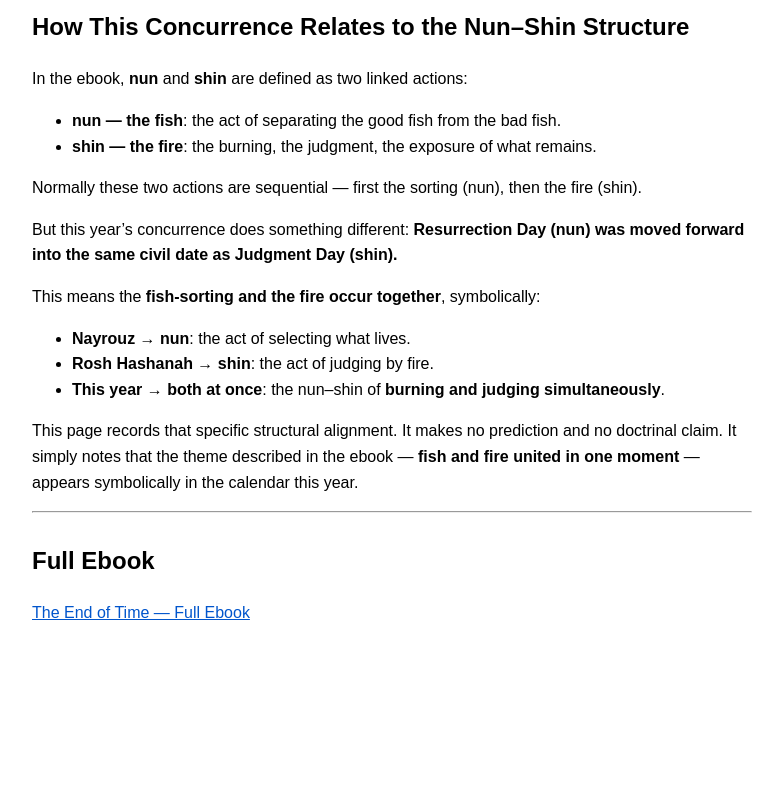
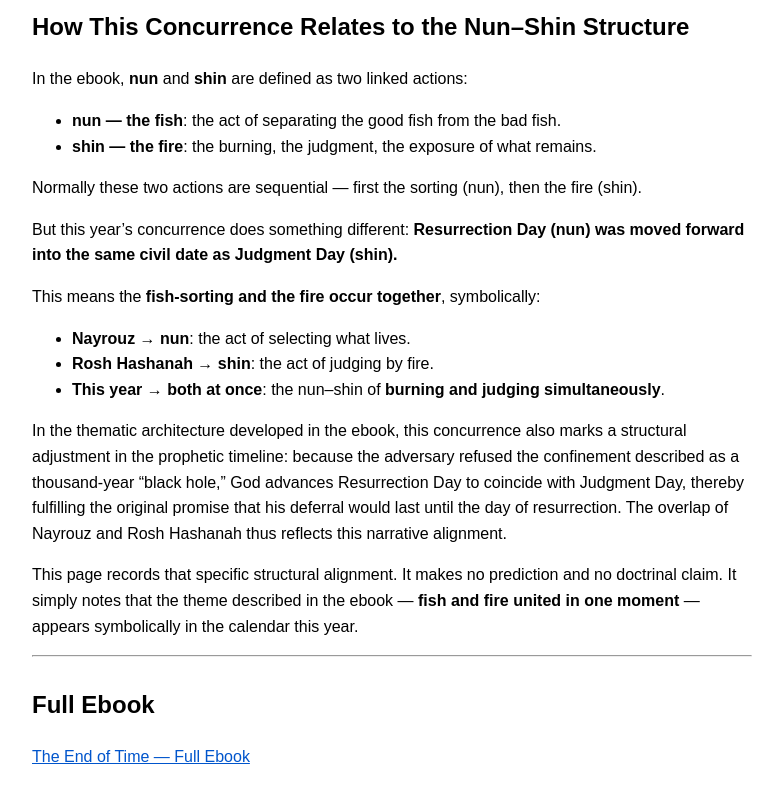
Before and after one commit to RaphaelAsanti/rosh-hashanah-coptic-new-year, a plain HTML site: page index.html in a window 1280 px wide. Shown: the part 610-1410 px from the top of the page, without its empty margins (248-1023 px from the left). Before the commit the page ends 1276 px from the top, so only its background shows below. Drawn offline with Linux system fonts and the light colour scheme.

Commit message:
Add explanation of thematic architecture and timeline
Added a paragraph explaining the thematic architecture and its implications on the prophetic timeline.

```diff
--- a/index.html
+++ b/index.html
@@ -84,6 +84,14 @@ This means the <strong>fish‑sorting and the fire occur together</strong>, symb
     <li><strong>Rosh Hashanah → shin</strong>: the act of judging by fire.</li>
     <li><strong>This year → both at once</strong>: the nun–shin of <strong>burning and judging simultaneously</strong>.</li>
 </ul>
+<p>
+  In the thematic architecture developed in the ebook, this concurrence also marks a
+  structural adjustment in the prophetic timeline: because the adversary refused the
+  confinement described as a thousand-year “black hole,” God advances Resurrection Day
+  to coincide with Judgment Day, thereby fulfilling the original promise that his
+  deferral would last until the day of resurrection. The overlap of Nayrouz and Rosh
+  Hashanah thus reflects this narrative alignment.
+</p>
 
 <p>
 This page records that specific structural alignment.
```
